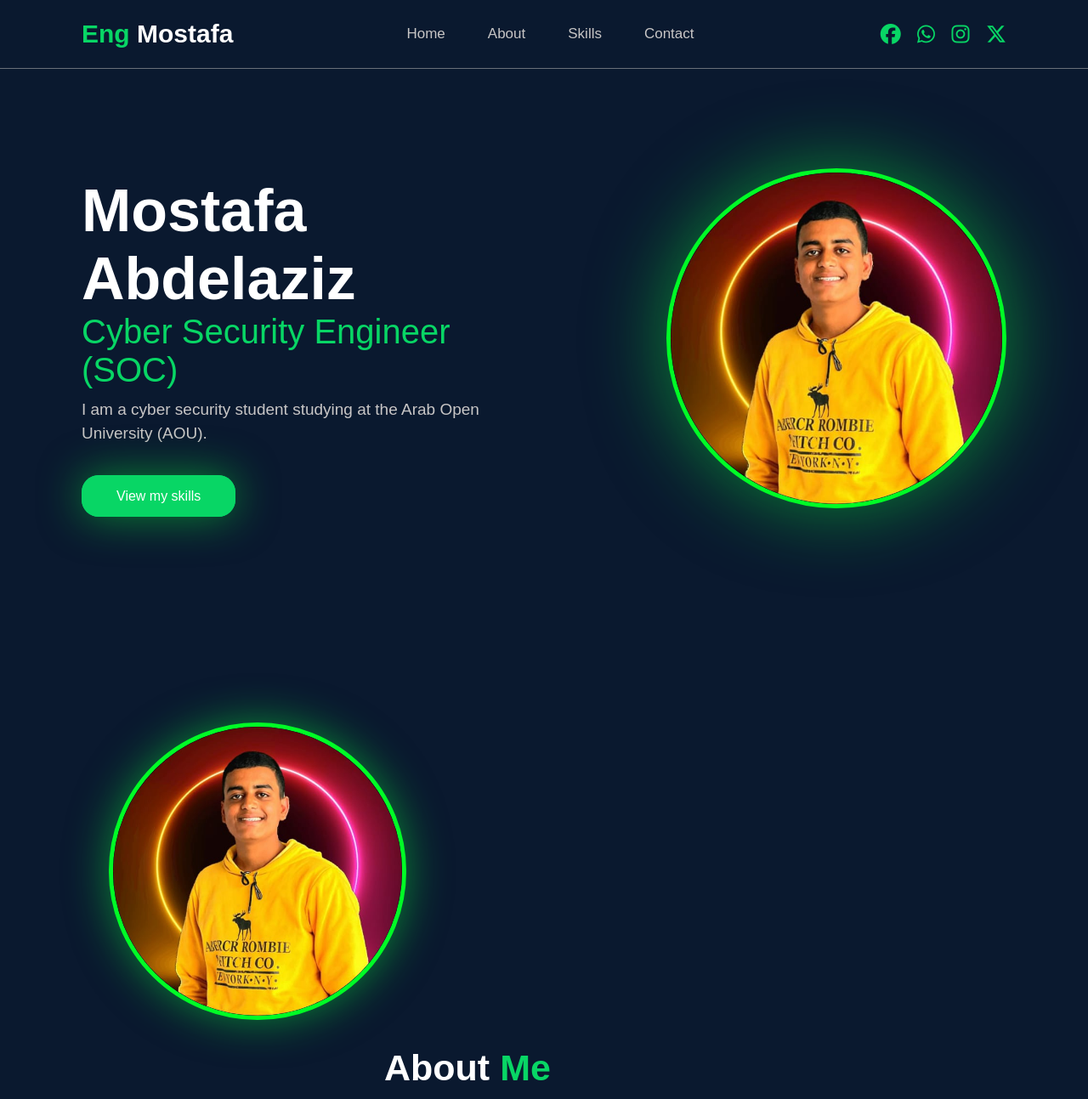
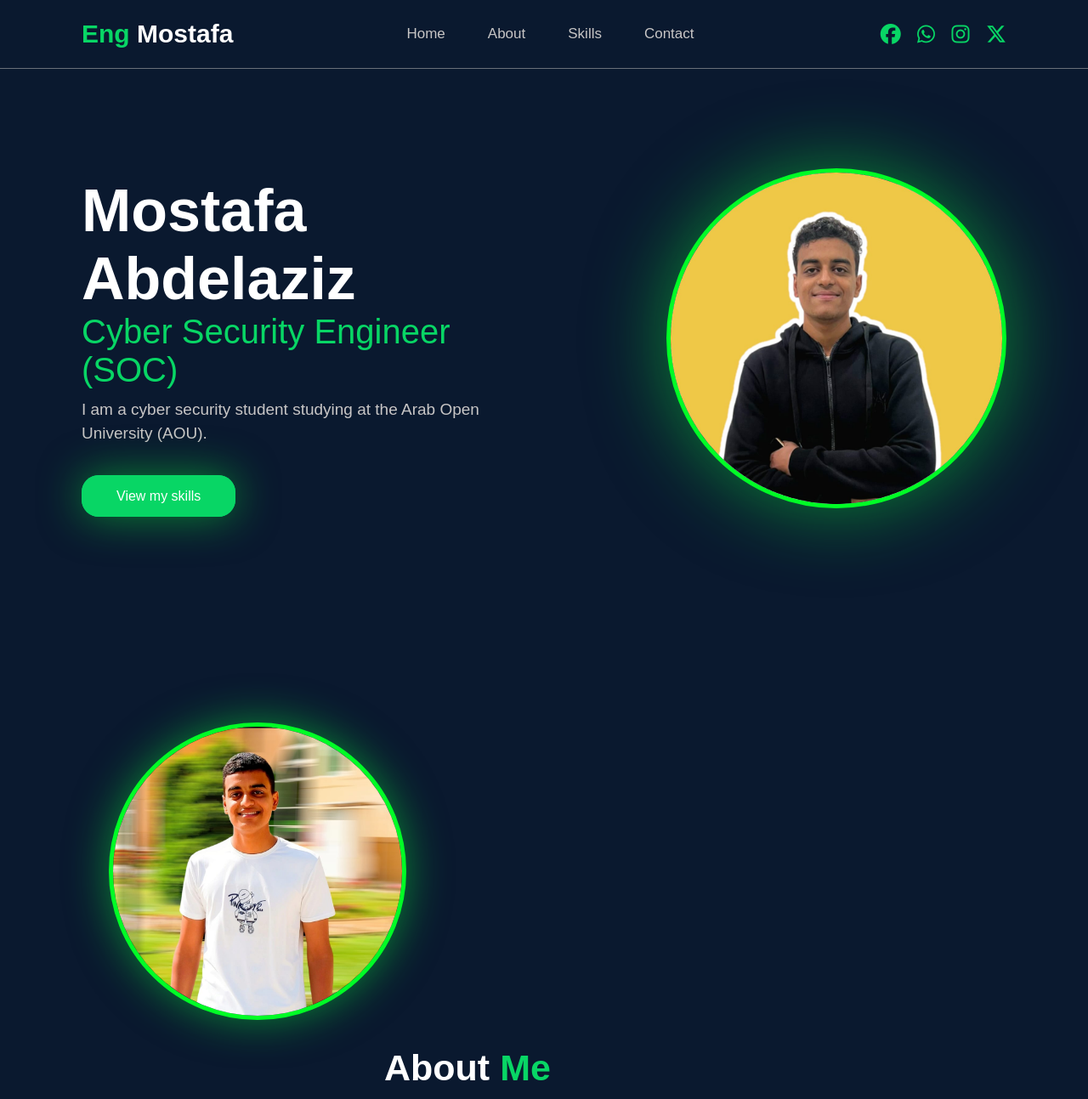
Before and after one commit to Jeywfw/mostafa_abdelaziz, a plain HTML site: page index.html in a window 1280 px wide. Shown: the top 1293 px of the page at 85% size. Drawn offline with Linux system fonts and the light colour scheme.

Commit message:
Update index.html

```diff
--- a/index.html
+++ b/index.html
@@ -9,7 +9,7 @@
     <!--  font awesome to icons -->
     <link rel="stylesheet" href="https://cdnjs.cloudflare.com/ajax/libs/font-awesome/6.7.1/css/all.min.css">
     <!-- icon page -->
-    <link rel="icon" type="image/png" href="images/icon.jpg">
+    <link rel="icon" type="image/png" href="images/logo.jpg">
 </head>
 
 <body>
@@ -44,7 +44,7 @@
                 <a href="#skills" class="btn pulse">View my skills</a>
             </div>
             <div class="div-image">
-                <img src="images/logo.jpg" alt="Test Image"class="zoom-bounce">
+                <img src="images/img2.jpg" alt="Test Image"class="zoom-bounce">
             </div>
         </div>
     </div>
@@ -52,7 +52,7 @@
 <!-- About -->
         <section class="about" id="about">
             <div class="about-img">
-                <img src="images/logo.jpg" alt="Test Image" class="zoom-bounce">
+                <img src="images/img3.jpg" alt="Test Image" class="zoom-bounce">
             </div>
             <div class="about-text">
                     <h2 class="fade-slide-up"> About <span>Me</span></h2>
```
